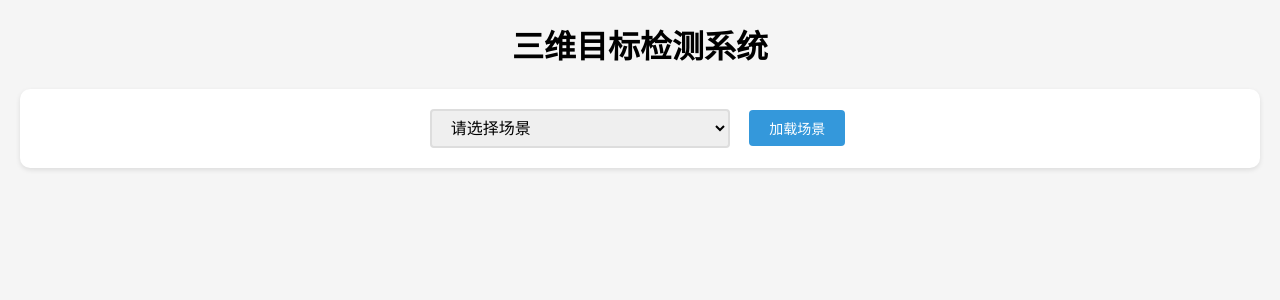
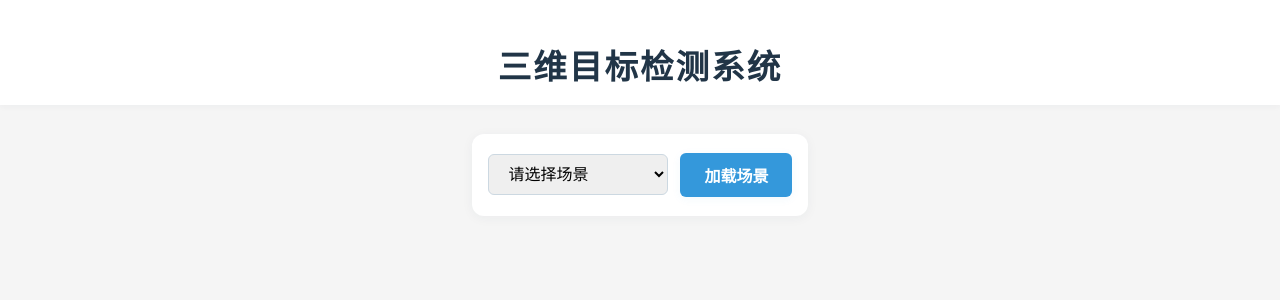
Before and after one commit to warrior17125/3DDet_system, a Flask app: page / in a window 1280 px wide. Shown: the top 300 px of the page. Run offline with Flask 3, Linux system fonts and the light colour scheme.

Commit message:
Adjust the interface

```diff
--- a/templates/index.html
+++ b/templates/index.html
@@ -1,141 +1,231 @@
 <!DOCTYPE html>
-<html>
+<html lang="zh-CN">
 <head>
+    <meta charset="UTF-8">
     <title>三维目标检测系统</title>
+    <meta name="viewport" content="width=device-width, initial-scale=1">
     <style>
+        :root {
+            --main-blue: #3498db;
+            --main-blue-dark: #217dbb;
+            --main-gray: #f5f5f5;
+            --card-bg: #fff;
+            --panel-bg: #f8f9fa;
+            --text-dark: #213547;
+        }
+
         body {
-            font-family: Arial, sans-serif;
-            margin: 20px;
-            background-color: #f5f5f5;
+            font-family: "Segoe UI", Arial, sans-serif;
+            margin: 0;
+            background-color: var(--main-gray);
+            color: var(--text-dark);
         }
+
         .header {
             text-align: center;
-            margin-bottom: 20px;
+            padding: 2.5rem 1rem 1rem;
+            background: var(--card-bg);
+            box-shadow: 0 2px 6px rgba(44, 62, 80, 0.04);
         }
+        .header h1 {
+            letter-spacing: 2px;
+            font-size: 2.1rem;
+            margin: 0;
+            font-weight: 600;
+        }
+
+        .top-controls {
+            display: flex;
+            flex-wrap: wrap;
+            align-items: center;
+            justify-content: center;
+            gap: 1rem;
+            margin: 1.8rem auto 1rem;
+            max-width: 900px;
+        }
+
         .scene-selector {
-            background: white;
-            padding: 20px;
-            border-radius: 10px;
-            box-shadow: 0 2px 5px rgba(0,0,0,0.1);
-            margin-bottom: 20px;
+            background: var(--card-bg);
+            padding: 1.2rem 1rem;
+            border-radius: 12px;
+            box-shadow: 0 2px 12px rgba(44,62,80,0.05);
+            display: flex;
+            flex-wrap: wrap;
+            align-items: center;
+            gap: 0.8rem;
+            justify-content: center;
+        }
+        select {
+            padding: 10px 16px;
+            font-size: 1rem;
+            border: 1.5px solid #ccd8e1;
+            border-radius: 6px;
+            min-width: 180px;
+        }
+        button {
+            padding: 10px 24px;
+            border-radius: 6px;
+            border: none;
+            background: var(--main-blue);
+            color: #fff;
+            font-size: 1rem;
+            font-weight: 600;
+            transition: background 0.2s, box-shadow 0.2s;
+            box-shadow: 0 2px 10px rgba(52,152,219,0.06);
+            cursor: pointer;
+        }
+        button:hover, button:focus {
+            background: var(--main-blue-dark);
+        }
+        #playPauseBtn.playing {
+            background: #e74c3c;
+        }
+        #playPauseBtn.playing:hover, #playPauseBtn.playing:focus {
+            background: #c0392b;
+        }
+
+        .error {
+            color: #e74c3c;
+            background: #ffeae9;
+            border: 1px solid #f8c8c3;
+            border-radius: 6px;
+            max-width: 600px;
+            margin: 1rem auto;
+            padding: 0.8rem 1.2rem;
             text-align: center;
         }
-        select {
-            padding: 8px 15px;
-            font-size: 16px;
-            border: 2px solid #ddd;
-            border-radius: 4px;
-            width: 300px;
-            margin-right: 10px;
+
+        .group-container {
+            max-width: 1400px;
+            margin: 2rem auto 2.5rem;
+            background: var(--card-bg);
+            border-radius: 18px;
+            box-shadow: 0 4px 32px rgba(44,62,80,0.09);
+            padding: 1.4rem 1rem 2.2rem;
         }
-        .error {
-            color: red;
-            text-align: center;
-            margin: 20px 0;
+
+        .group-title {
+            margin: 0 0 1rem 0;
+            color: var(--main-blue-dark);
+            font-size: 1.3rem;
+            font-weight: 600;
+            text-align: left;
+            padding: 0.7rem 1.2rem;
+            background: var(--panel-bg);
+            border-radius: 8px;
+            letter-spacing: 2px;
+            box-shadow: 0 1px 5px rgba(44,62,80,0.04);
         }
-        .controls {
-            margin: 20px 0;
-            text-align: center;
-        }
-        .group-container {
-            margin-bottom: 40px;
-        }
-        .group-title {
-            margin: 20px 0 10px;
-            color: #2c3e50;
-            font-size: 20px;
-            text-align: center;
-            padding: 10px;
-            background: #f8f9fa;
-            border-radius: 8px;
-        }
+
         .main-container {
             display: flex;
-            gap: 20px;
-            max-width: 1800px;
+            gap: 2.3rem;
             margin: 0 auto;
+            flex-wrap: wrap;
         }
         .grid-group {
             flex: 2;
             display: grid;
             grid-template-columns: repeat(3, 1fr);
-            gap: 15px;
+            gap: 1.3rem;
+            min-width: 240px;
         }
         .featured-panel {
             flex: 1;
-            min-width: 400px;
+            min-width: 280px;
+            display: flex;
+            flex-direction: column;
+            justify-content: flex-start;
         }
+
         .video-panel {
-            background: white;
-            border-radius: 10px;
-            box-shadow: 0 3px 6px rgba(0,0,0,0.1);
-            padding: 15px;
-            transition: transform 0.2s;
+            background: var(--panel-bg);
+            border-radius: 11px;
+            box-shadow: 0 2px 10px rgba(44,62,80,0.06);
+            padding: 0.6rem 0.7rem 1rem;
+            transition: transform 0.16s, box-shadow 0.16s;
+            display: flex;
+            flex-direction: column;
+            align-items: center;
         }
         .video-panel:hover {
-            transform: translateY(-5px);
+            transform: translateY(-4px) scale(1.025);
+            box-shadow: 0 3px 18px rgba(52,152,219,0.13);
         }
         .video-panel h4 {
-            margin: 0 0 10px 0;
-            color: #333;
-            font-size: 14px;
+            margin: 0 0 0.6rem 0;
+            color: var(--main-blue-dark);
+            font-size: 1rem;
+            font-weight: 500;
             text-align: center;
+            letter-spacing: 1px;
         }
-        .featured-panel .video-panel {
-            height: calc(100% - 30px);
-        }
-        .featured-panel h4 {
-            font-size: 18px;
-            color: #2c3e50;
-        }
+
         .video-container {
             width: 100%;
             overflow: hidden;
-            background: #ececec;
-            border-radius: 6px;
+            background: #e3e6ea;
+            border-radius: 7px;
+            display: flex;
+            align-items: center;
+            justify-content: center;
+            min-height: 120px;
         }
         .grid-group .video-container {
-            height: 200px;
+            height: 180px;
+        }
+        .featured-panel .video-panel {
+            height: auto;
+            min-height: 100%;
+            margin-top: 0.3rem;
         }
         .featured-panel .video-container {
-            height: 500px;
+            height: 340px;
+            max-height: 380px;
         }
         img {
             width: 100%;
             height: 100%;
             object-fit: contain;
             transition: opacity 0.3s;
+            background: #f4f4f4;
+            border-radius: 4px;
         }
-        button {
-            padding: 8px 20px;
-            color: white;
-            border: none;
-            border-radius: 4px;
-            cursor: pointer;
-            transition: all 0.3s;
-            font-size: 14px;
-            margin: 0 5px;
+
+        /* 响应式支持 */
+        @media (max-width: 1000px) {
+            .main-container {
+                flex-direction: column;
+                gap: 1.5rem;
             }
-        button:hover {
-            opacity: 0.9;
+            .featured-panel {
+                min-width: 0;
             }
-        #loadSceneBtn {
-            background-color: #3498db;
         }
-        #loadSceneBtn:hover {
-            background-color: #2980b9;
+        @media (max-width: 700px) {
+            .top-controls {
+                flex-direction: column;
+                gap: 0.5rem;
             }
-        #playPauseBtn {
-            background-color: #3498db;
+            .scene-selector {
+                padding: 1rem 0.2rem;
+                flex-direction: column;
+                gap: 0.5rem;
             }
-        #playPauseBtn:hover {
-            background-color: #2980b9;
+            .group-container {
+                padding: 1rem 0.2rem 1.2rem;
+                box-shadow: 0 1px 6px rgba(44,62,80,0.10);
             }
-        #playPauseBtn.playing {
-            background-color: #e74c3c;
+            .main-container {
+                gap: 1rem;
             }
-        #playPauseBtn.playing:hover {
-            background-color: #c0392b;
+            .grid-group {
+                grid-template-columns: 1fr;
+                gap: 0.8rem;
+            }
+            .featured-panel .video-container {
+                height: 220px;
+            }
         }
     </style>
 </head>
@@ -144,6 +234,7 @@
         <h1>三维目标检测系统</h1>
     </div>
 
+    <div class="top-controls">
         <form method="post" class="scene-selector">
             <select name="scene_folder" required>
                 <option value="">请选择场景</option>
@@ -153,19 +244,19 @@
             </select>
             <button type="submit" id="loadSceneBtn">加载场景</button>
         </form>
+        {% if groups %}
+        <button type="button" id="playPauseBtn">▶ 播放全部</button>
+        {% endif %}
+    </div>
 
     {% if error %}
     <div class="error">{{ error }}</div>
     {% endif %}
 
     {% if groups %}
-    <div class="controls">
-        <button type="button" id="playPauseBtn">▶ 播放全部</button>
-    </div>
-
     {% for group in groups %}
     <div class="group-container">
-        <h3 class="group-title">{{ group.name }} 数据组</h3>
+        <h3 class="group-title">{{ group.name }}</h3>
         <div class="main-container">
             <div class="grid-group">
                 {% for seq in group.sequences[:6] %}
@@ -258,7 +349,9 @@
         }
 
         // 绑定点击事件到切换按钮
+        if (playPauseBtn) {
             playPauseBtn.addEventListener('click', togglePlay);
+        }
     </script>
 </body>
 </html>
```
Lines whose indentation alone changed are shown as unchanged.
